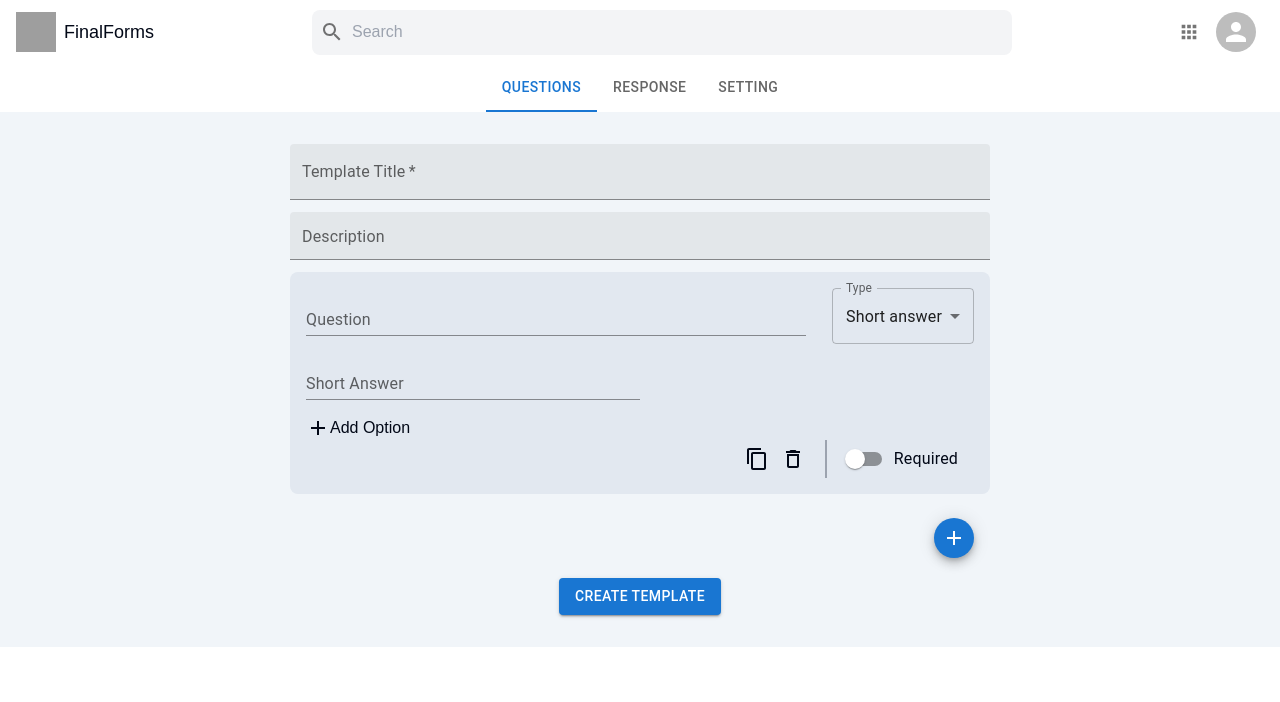
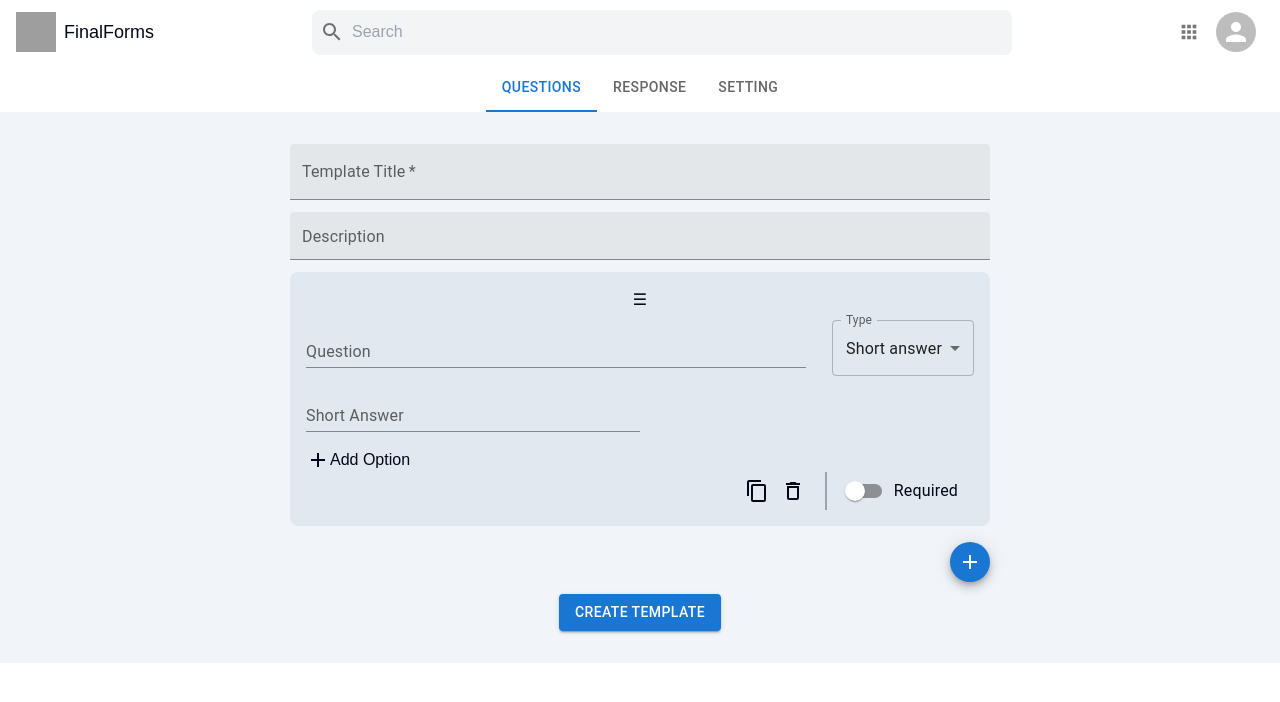
Before and after one commit to TamimOp/finalForm, a Next.js app: page /dashboard/create-template in a window 1280 px wide. Shown: the top 702 px of the page. Built offline with nearby package versions, Linux system fonts and the light colour scheme; no server answers; grey boxes are pictures that could not be loaded.

Commit message:
added drag and drop functionality to the questionbox

```diff
--- a/package.json
+++ b/package.json
@@ -12,6 +12,7 @@
   "dependencies": {
     "@emotion/react": "^11.13.3",
     "@emotion/styled": "^11.13.0",
+    "@hello-pangea/dnd": "^17.0.0",
     "@mui/icons-material": "^6.1.3",
     "@mui/material": "^6.1.3",
     "@mui/x-data-grid": "^7.20.0",
--- a/src/components/ConfigureQuesPaper/QuestionBoxContainer.tsx
+++ b/src/components/ConfigureQuesPaper/QuestionBoxContainer.tsx
@@ -8,7 +8,6 @@ import Box from "@mui/material/Box";
 import Checkbox from "@mui/material/Checkbox";
 import Fab from "@mui/material/Fab";
 import FormControl from "@mui/material/FormControl";
-import FormControlLabel from "@mui/material/FormControlLabel";
 import InputLabel from "@mui/material/InputLabel";
 import MenuItem from "@mui/material/MenuItem";
 import Select, { SelectChangeEvent } from "@mui/material/Select";
@@ -16,6 +15,8 @@ import Switch from "@mui/material/Switch";
 import TextField from "@mui/material/TextField";
 import React, { useEffect, useState } from "react";
 import ClearIcon from "@mui/icons-material/Clear";
+import FormControlLabel from "@mui/material/FormControlLabel";
+import { DragDropContext, Droppable, Draggable } from "@hello-pangea/dnd";
 
 const label = { inputProps: { "aria-label": "Checkbox demo" } };
 
@@ -23,10 +24,12 @@ function QuestionBox({
   index,
   handleDelete,
   handleUpdate,
+  provided,
 }: {
   index: number;
   handleDelete: (index: number) => void;
   handleUpdate: (item: any) => void;
+  provided: any;
 }) {
   const [question, setQuestion] = useState("");
   const debouncedQuestion = useDebounce(question);
@@ -63,7 +66,7 @@ function QuestionBox({
 
   const handleChange = (event: SelectChangeEvent) => {
     setType(Number(event.target.value));
-    setFields([{ id: 1 }]); // Reset fields when changing type
+    setFields([{ id: 1 }]);
   };
 
   const addField = () => {
@@ -94,8 +97,13 @@ function QuestionBox({
   };
 
   return (
-    <>
     <section className="flex flex-col bg-slate-200 p-4 rounded-lg mb-4">
+      <div
+        {...provided.dragHandleProps}
+        className="cursor-grab flex items-center justify-center rounded-t-lg"
+      >
+        <span className="mb-2">☰</span>
+      </div>
       <div className="flex flex-row justify-between">
         <div>
           <Box sx={{ "& > :not(style)": { width: 500, maxWidth: "100%" } }}>
@@ -165,9 +173,7 @@ function QuestionBox({
                     id="standard-basic"
                     label={`Option ${field.id}`}
                     variant="standard"
-                      onChange={(e) =>
-                        handleTextChange(field.id, e.target.value)
-                      }
+                    onChange={(e) => handleTextChange(field.id, e.target.value)}
                     className="w-[40%]"
                   />
                 </>
@@ -207,7 +213,6 @@ function QuestionBox({
         />
       </div>
     </section>
-    </>
   );
 }
 
@@ -230,31 +235,61 @@ export default function QuestionBoxContainer({ setElements }: any) {
     });
   };
 
+  const onDragEnd = (result: any) => {
+    const { destination, source } = result;
+
+    if (!destination) return;
+
+    if (
+      destination.index === source.index &&
+      destination.droppableId === source.droppableId
+    ) {
+      return;
+    }
+
+    const reorderedSections = Array.from(sections);
+    const [moved] = reorderedSections.splice(source.index, 1);
+    reorderedSections.splice(destination.index, 0, moved);
+    setSections(reorderedSections);
+  };
+
   return (
     <>
-      {sections.map((_, index) => (
+      <DragDropContext onDragEnd={onDragEnd}>
+        <Droppable droppableId="droppable-sections">
+          {(provided) => (
+            <div
+              {...provided.droppableProps}
+              ref={provided.innerRef}
+              className="space-y-4"
+            >
+              {sections.map((section, index) => (
+                <Draggable
+                  key={`section-${section}`}
+                  draggableId={`section-${section}`}
+                  index={index}
+                >
+                  {(provided) => (
+                    <div ref={provided.innerRef} {...provided.draggableProps}>
                       <QuestionBox
-          key={index}
                         index={index}
                         handleDelete={deleteSection}
                         handleUpdate={handleUpdate}
+                        provided={provided}
                       />
+                    </div>
+                  )}
+                </Draggable>
               ))}
-
-      <div className="flex-col pr-2">
-        <Box
-          sx={{ "& > :not(style)": { m: 1 } }}
-          className="flex gap-3 justify-end"
-        >
-          <Fab
-            size="small"
-            color="primary"
-            aria-label="add"
-            onClick={addSection}
-          >
+              {provided.placeholder}
+            </div>
+          )}
+        </Droppable>
+      </DragDropContext>
+      <div className="flex justify-end">
+        <Fab size="small" color="primary" aria-label="add" onClick={addSection}>
           <AddIcon />
         </Fab>
-        </Box>
       </div>
     </>
   );
```
Also changed, not shown: 1 other file (tests, documents, lock files or other folders). Lines whose indentation alone changed are shown as unchanged.
